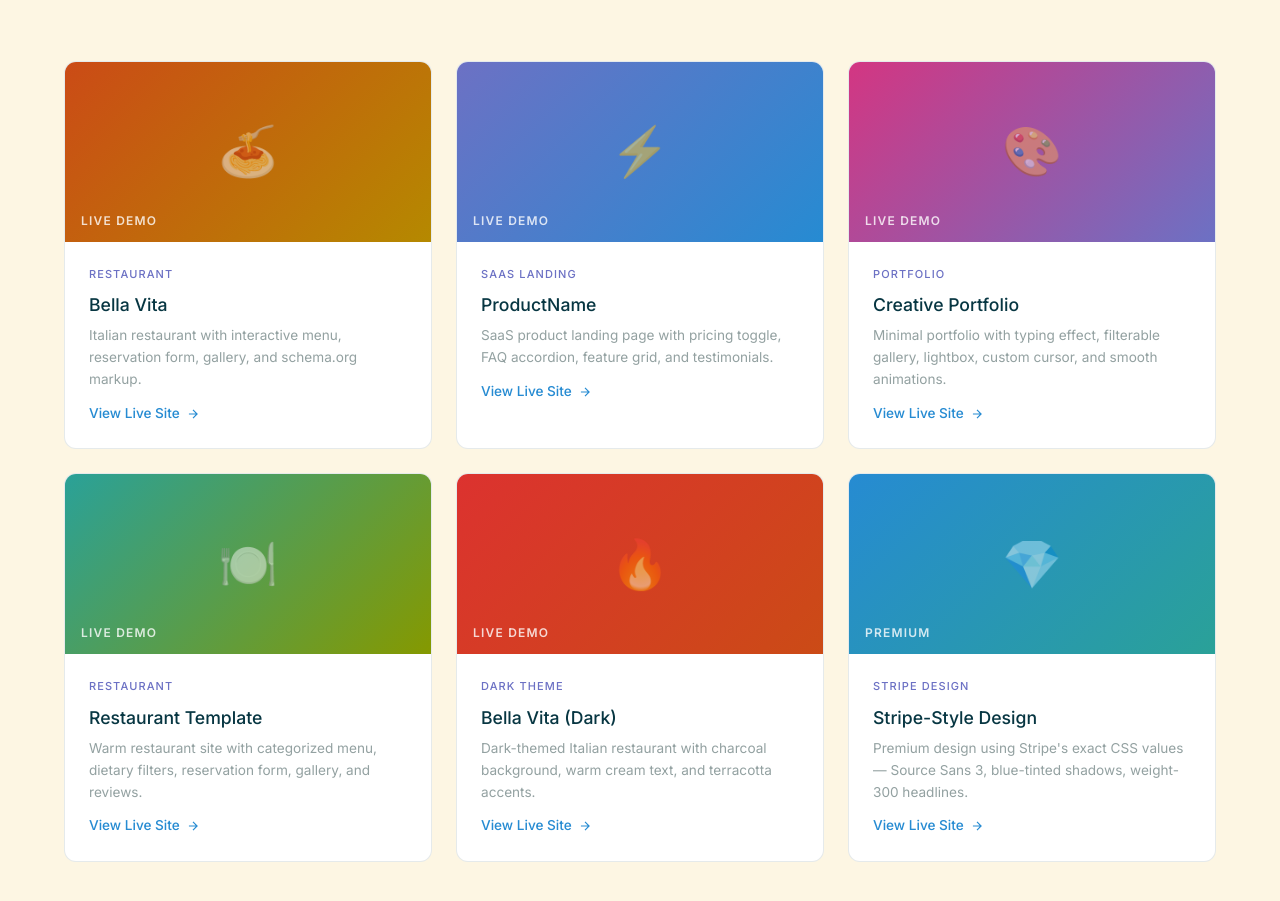
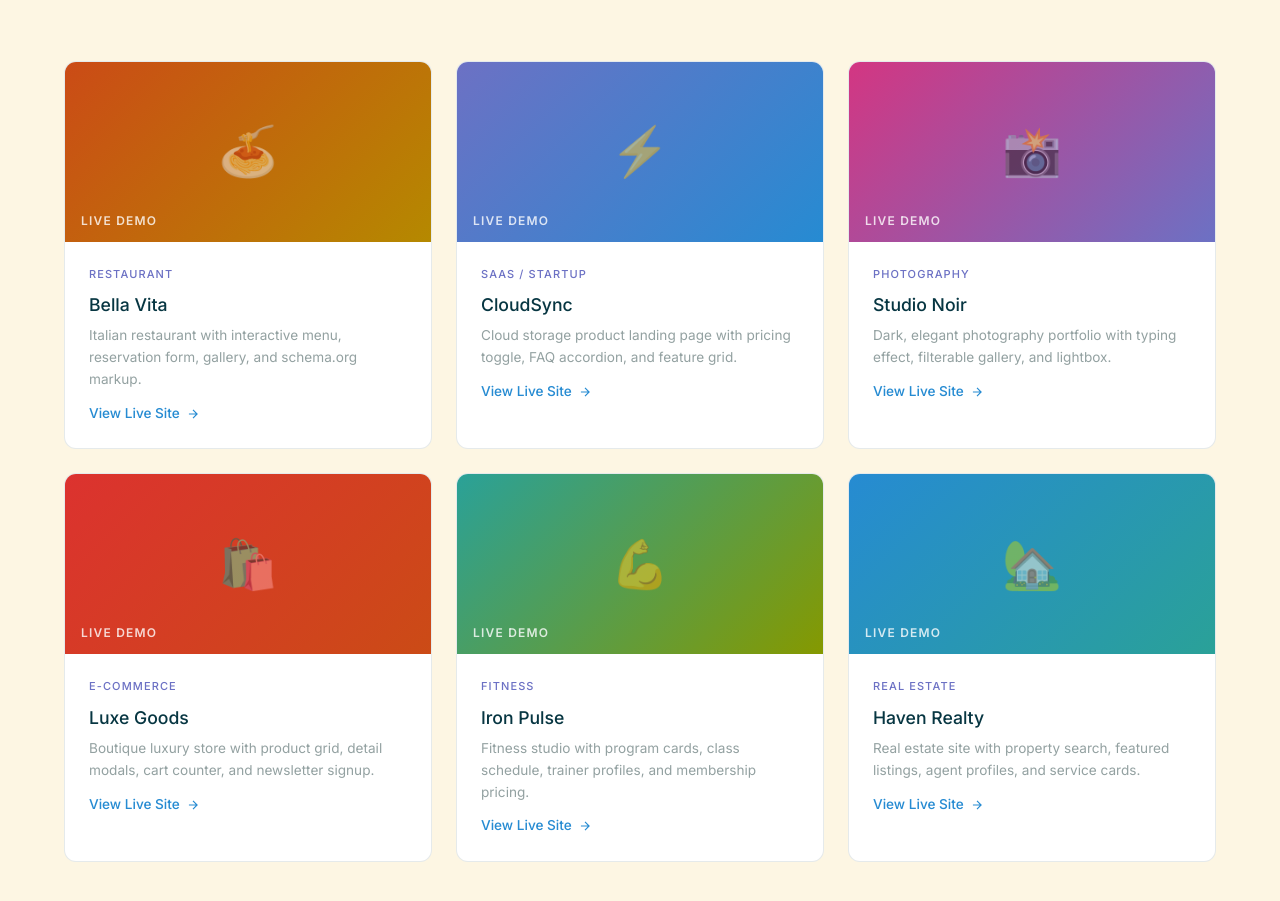
Before and after one commit to 1premaratmin-a11y/nuvio, a website: page studio-site/index.html in a window 1280 px wide. Shown: the part 2236-3137 px from the top of the page. Drawn offline with Linux system fonts and the light colour scheme.

Commit message:
Update portfolio with 6 unique demo site links

```diff
--- a/studio-site/index.html
+++ b/studio-site/index.html
@@ -120,29 +120,29 @@
           <div class="portfolio-info"><div class="portfolio-tag">Restaurant</div><h4>Bella Vita</h4><p>Italian restaurant with interactive menu, reservation form, gallery, and schema.org markup.</p>
           <div class="portfolio-link">View Live Site <svg fill="none" stroke="currentColor" stroke-width="2" viewBox="0 0 24 24"><path d="M5 12h14M12 5l7 7-7 7"/></svg></div></div>
         </a>
-        <a href="https://1premaratmin-a11y.github.io/nuvio/templates/saas-landing/" class="portfolio-card reveal reveal-delay-1" target="_blank" rel="noopener">
+        <a href="https://1premaratmin-a11y.github.io/nuvio/examples/cloudsync/" class="portfolio-card reveal reveal-delay-1" target="_blank" rel="noopener">
           <div class="portfolio-thumb portfolio-thumb-gradient-1"><span class="portfolio-thumb-icon">⚡</span><span class="portfolio-thumb-label">Live Demo</span></div>
-          <div class="portfolio-info"><div class="portfolio-tag">SaaS Landing</div><h4>ProductName</h4><p>SaaS product landing page with pricing toggle, FAQ accordion, feature grid, and testimonials.</p>
+          <div class="portfolio-info"><div class="portfolio-tag">SaaS / Startup</div><h4>CloudSync</h4><p>Cloud storage product landing page with pricing toggle, FAQ accordion, and feature grid.</p>
           <div class="portfolio-link">View Live Site <svg fill="none" stroke="currentColor" stroke-width="2" viewBox="0 0 24 24"><path d="M5 12h14M12 5l7 7-7 7"/></svg></div></div>
         </a>
-        <a href="https://1premaratmin-a11y.github.io/nuvio/templates/portfolio/" class="portfolio-card reveal reveal-delay-2" target="_blank" rel="noopener">
-          <div class="portfolio-thumb portfolio-thumb-gradient-4"><span class="portfolio-thumb-icon">🎨</span><span class="portfolio-thumb-label">Live Demo</span></div>
-          <div class="portfolio-info"><div class="portfolio-tag">Portfolio</div><h4>Creative Portfolio</h4><p>Minimal portfolio with typing effect, filterable gallery, lightbox, custom cursor, and smooth animations.</p>
+        <a href="https://1premaratmin-a11y.github.io/nuvio/examples/studio-noir/" class="portfolio-card reveal reveal-delay-2" target="_blank" rel="noopener">
+          <div class="portfolio-thumb portfolio-thumb-gradient-4"><span class="portfolio-thumb-icon">📸</span><span class="portfolio-thumb-label">Live Demo</span></div>
+          <div class="portfolio-info"><div class="portfolio-tag">Photography</div><h4>Studio Noir</h4><p>Dark, elegant photography portfolio with typing effect, filterable gallery, and lightbox.</p>
           <div class="portfolio-link">View Live Site <svg fill="none" stroke="currentColor" stroke-width="2" viewBox="0 0 24 24"><path d="M5 12h14M12 5l7 7-7 7"/></svg></div></div>
         </a>
-        <a href="https://1premaratmin-a11y.github.io/nuvio/templates/restaurant/" class="portfolio-card reveal" target="_blank" rel="noopener">
-          <div class="portfolio-thumb portfolio-thumb-gradient-3"><span class="portfolio-thumb-icon">🍽️</span><span class="portfolio-thumb-label">Live Demo</span></div>
-          <div class="portfolio-info"><div class="portfolio-tag">Restaurant</div><h4>Restaurant Template</h4><p>Warm restaurant site with categorized menu, dietary filters, reservation form, gallery, and reviews.</p>
+        <a href="https://1premaratmin-a11y.github.io/nuvio/examples/luxe-goods/" class="portfolio-card reveal" target="_blank" rel="noopener">
+          <div class="portfolio-thumb portfolio-thumb-gradient-5"><span class="portfolio-thumb-icon">🛍️</span><span class="portfolio-thumb-label">Live Demo</span></div>
+          <div class="portfolio-info"><div class="portfolio-tag">E-commerce</div><h4>Luxe Goods</h4><p>Boutique luxury store with product grid, detail modals, cart counter, and newsletter signup.</p>
           <div class="portfolio-link">View Live Site <svg fill="none" stroke="currentColor" stroke-width="2" viewBox="0 0 24 24"><path d="M5 12h14M12 5l7 7-7 7"/></svg></div></div>
         </a>
-        <a href="https://1premaratmin-a11y.github.io/nuvio/examples/bella-vita/" class="portfolio-card reveal reveal-delay-1" target="_blank" rel="noopener">
-          <div class="portfolio-thumb portfolio-thumb-gradient-5"><span class="portfolio-thumb-icon">🔥</span><span class="portfolio-thumb-label">Live Demo</span></div>
-          <div class="portfolio-info"><div class="portfolio-tag">Dark Theme</div><h4>Bella Vita (Dark)</h4><p>Dark-themed Italian restaurant with charcoal background, warm cream text, and terracotta accents.</p>
+        <a href="https://1premaratmin-a11y.github.io/nuvio/examples/iron-pulse/" class="portfolio-card reveal reveal-delay-1" target="_blank" rel="noopener">
+          <div class="portfolio-thumb portfolio-thumb-gradient-3"><span class="portfolio-thumb-icon">💪</span><span class="portfolio-thumb-label">Live Demo</span></div>
+          <div class="portfolio-info"><div class="portfolio-tag">Fitness</div><h4>Iron Pulse</h4><p>Fitness studio with program cards, class schedule, trainer profiles, and membership pricing.</p>
           <div class="portfolio-link">View Live Site <svg fill="none" stroke="currentColor" stroke-width="2" viewBox="0 0 24 24"><path d="M5 12h14M12 5l7 7-7 7"/></svg></div></div>
         </a>
-        <a href="https://1premaratmin-a11y.github.io/nuvio/examples/bella-vita-v2-stripe/" class="portfolio-card reveal reveal-delay-2" target="_blank" rel="noopener">
-          <div class="portfolio-thumb portfolio-thumb-gradient-6"><span class="portfolio-thumb-icon">💎</span><span class="portfolio-thumb-label">Premium</span></div>
-          <div class="portfolio-info"><div class="portfolio-tag">Stripe Design</div><h4>Stripe-Style Design</h4><p>Premium design using Stripe's exact CSS values — Source Sans 3, blue-tinted shadows, weight-300 headlines.</p>
+        <a href="https://1premaratmin-a11y.github.io/nuvio/examples/haven-realty/" class="portfolio-card reveal reveal-delay-2" target="_blank" rel="noopener">
+          <div class="portfolio-thumb portfolio-thumb-gradient-6"><span class="portfolio-thumb-icon">🏡</span><span class="portfolio-thumb-label">Live Demo</span></div>
+          <div class="portfolio-info"><div class="portfolio-tag">Real Estate</div><h4>Haven Realty</h4><p>Real estate site with property search, featured listings, agent profiles, and service cards.</p>
           <div class="portfolio-link">View Live Site <svg fill="none" stroke="currentColor" stroke-width="2" viewBox="0 0 24 24"><path d="M5 12h14M12 5l7 7-7 7"/></svg></div></div>
         </a>
       </div>
```
